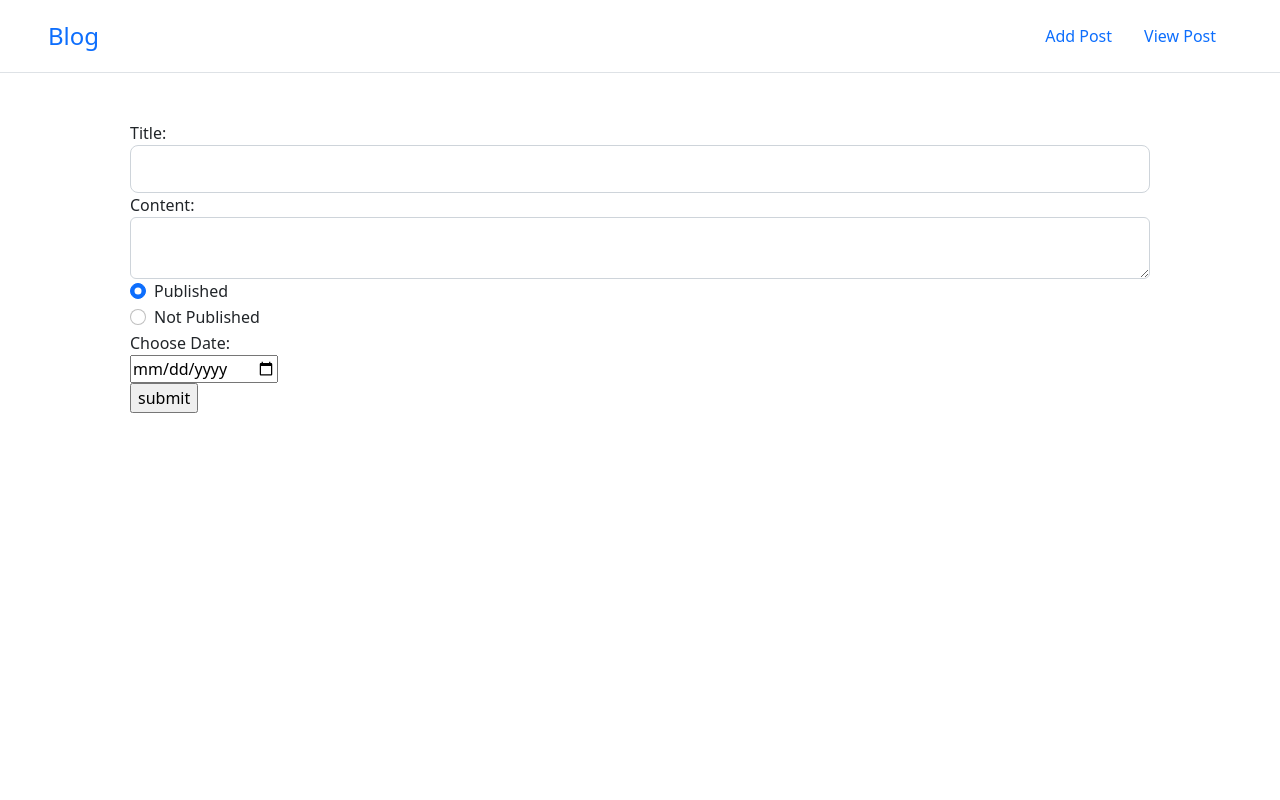
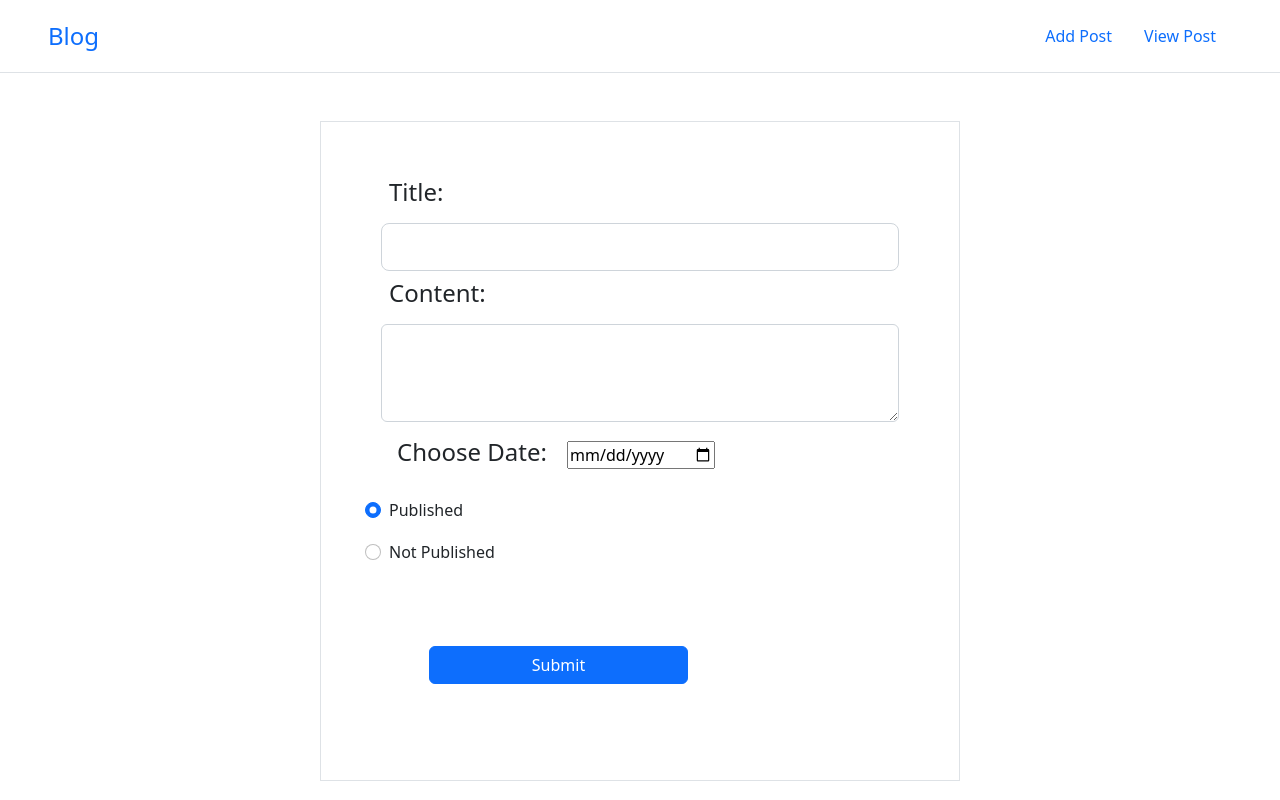
Before and after one commit to T-Python-OCT9/LAB_DJANGO_ORM_1, a Django app: page / in a window 1280 px wide. Run offline with Django 4.2, Linux system fonts and the light colour scheme.

Commit message:
solve the lab

```diff
--- a/blogWebsite/blog/templates/blog/index.html
+++ b/blogWebsite/blog/templates/blog/index.html
@@ -7,7 +7,7 @@
     <link href="https://cdn.jsdelivr.net/npm/bootstrap@5.2.2/dist/css/bootstrap.min.css" rel="stylesheet" integrity="sha384-Zenh87qX5JnK2Jl0vWa8Ck2rdkQ2Bzep5IDxbcnCeuOxjzrPF/et3URy9Bv1WTRi" crossorigin="anonymous">
   </head>
   <body>
-
+    {% block header %}
     <header class="d-flex flex-wrap justify-content-center py-3 mb-0 border-bottom">
       <a href="/" class="d-flex align-items-center mb-0 mb-md-0 me-md-auto text-dark text-decoration-none">
         <svg class="bi me-2" width="40" height="32"><use xlink:href="#bootstrap"></use></svg>
@@ -18,43 +18,48 @@
         <li class="nav-item"><a href="{% url 'blog:view_post' %}" class="nav-link">View Post</a></li>
       </ul>
     </header>
+    {% endblock %}
 
-    <div class="container">
+    {% block body %}
+    <div class="container border mt-5 w-50">
 
       <form action="" method="POST" class="m-5">
           {% csrf_token %}
-          <label>Title:</label>
+          <label class="p-2"><h4>Title:</h4></label>
           <input class="form-control form-control-lg" name = "title" type="text" placeholder="" aria-label=".form-control-lg example">
-          <label>Content:</label>
+          <label class="p-2"><h4>Content:</h4></label>
           <div class="input-group">
-            <textarea class="form-control" name = "content" aria-label="With textarea"></textarea>
+            <textarea class="form-control p-4" name = "content" aria-label="With textarea"></textarea>
           </div>
 
-          <div class="form-check">
+          <label class="p-3"><h4>Choose Date:</h4></label>
+          <input type="date" name="publish_date" />
+
+          <div class="form-check p-2">
             <input class="form-check-input" type="radio" name="is_published" value="True" id="flexCheckDefault" checked>
             <label class="form-check-label" for="flexCheckDefault">
               Published
             </label>
           </div>
 
-          <div class="form-check">
+          <div class="form-check p-2">
             <input class="form-check-input" type="radio" name="is_published" value="False" id="flexCheckDefault">
             <label class="form-check-label" for="flexCheckDefault">
               Not Published
             </label>
           </div>
 
-          <label>Choose Date:</label><br>
-          <input class="" type="date" name="publish_date" />
+          <br>
 
-          <br><input type="submit" value="submit"/>
-
+          <div class="btn-group w-50 m-5" role="group" aria-label="Basic radio toggle button group">
+            <input type="radio" class="btn-check" name="btnradio" id="btnradio1" autocomplete="off" checked>
+            <label class="btn btn-outline-primary" for="btnradio1">Submit</label>
+          </div>
 
       </form>
 
   </div>
-
-
+  {% endblock %}
 
     <script src="https://cdn.jsdelivr.net/npm/bootstrap@5.2.2/dist/js/bootstrap.bundle.min.js" integrity="sha384-OERcA2EqjJCMA+/3y+gxIOqMEjwtxJY7qPCqsdltbNJuaOe923+mo//f6V8Qbsw3" crossorigin="anonymous"></script>
   </body>
```
Also changed, not shown: blogWebsite/blog/templates/blog/view_post.html (+20 -10 lines).
